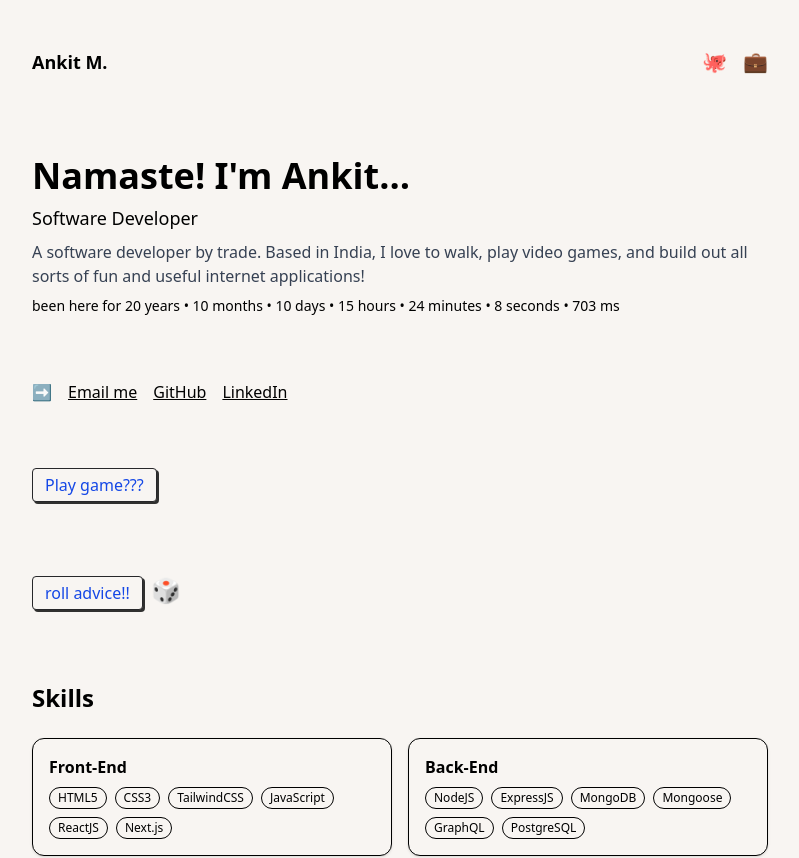
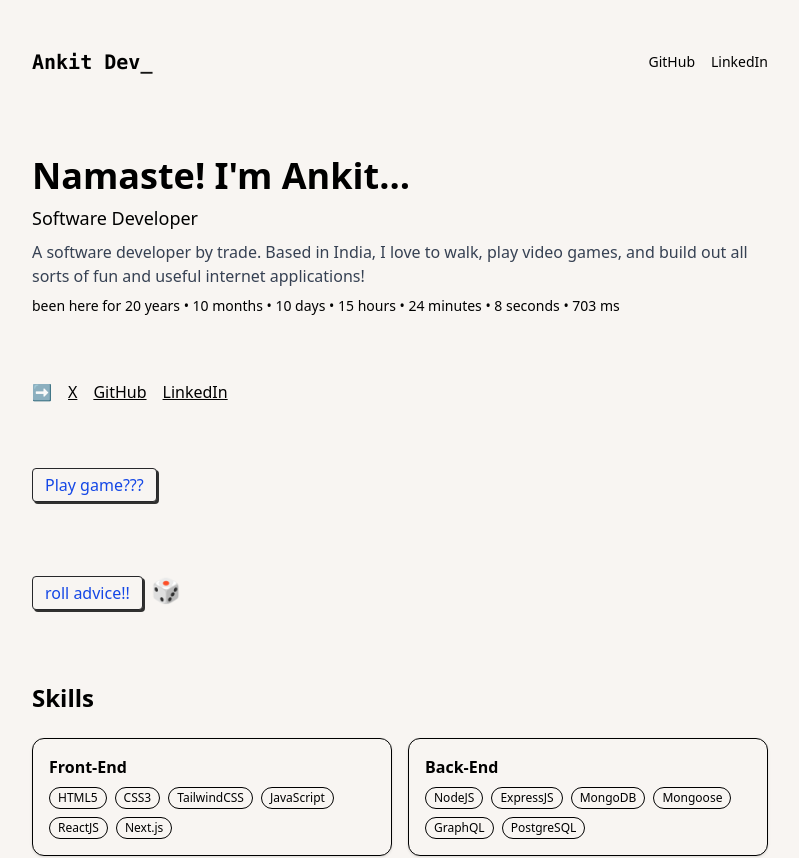
Before and after one commit to Mehta0007/Portfolio_New, a Next.js app: page / in a window 1280 px wide. Shown: the top 858 px of the page, without its empty margins (240-1039 px from the left). Built offline with nearby package versions, Linux system fonts and the light colour scheme.

Commit message:
links correction

```diff
--- a/src/components/Footer.tsx
+++ b/src/components/Footer.tsx
@@ -3,7 +3,7 @@ export default function Footer() {
     <footer className="text-center py-8 text-sm text-gray-600">
       By{" "}
       <a
-        href="https://www.smoljames.com"
+        href="/"
         target="_blank"
         className="underline"
       >
--- a/src/components/Header.tsx
+++ b/src/components/Header.tsx
@@ -1,14 +1,64 @@
+"use client";
+
+import { useEffect, useState } from "react";
+
+const rotatingWords = ["Mehta", "Developer", "Full-Stack", "Problem-Solver", "Human"];
+
 export default function Header() {
+  const [wordIndex, setWordIndex] = useState(0);
+  const [charIndex, setCharIndex] = useState(0);
+  const [direction, setDirection] = useState<"forward" | "backward">("forward");
+
+  const currentWord = rotatingWords[wordIndex];
+
+  useEffect(() => {
+    const interval = setInterval(() => {
+      setCharIndex((i) => {
+        if (direction === "forward") {
+          if (i === currentWord.length) {
+            setDirection("backward");
+            return i - 1;
+          }
+          return i + 1;
+        } else {
+          if (i === 0) {
+            setDirection("forward");
+            setWordIndex((w) => (w + 1) % rotatingWords.length);
+            return 0;
+          }
+          return i - 1;
+        }
+      });
+    }, 220);
+
+    return () => clearInterval(interval);
+  }, [currentWord, direction]);
+
   return (
-    <header className="flex justify-between items-center py-4">
-      <a href="/" className="text-lg font-semibold">
-        Ankit M.
-      </a>
+    <header className="flex items-center justify-between py-4">
+      <h1 className="font-mono text-xl font-semibold">
+        Ankit{" "}
+        <span className="text-black">
+          {currentWord.slice(0, charIndex)}
+        </span>
+        <span className="animate-pulse">_</span>
+      </h1>
 
-      <nav className="flex gap-4 text-xl">
-        <a href="https://github.com/Mehta0007" target="_blank">🐙</a>
-        <a href="https://www.linkedin.com/in/ankit-mehta-7340b034a/" target="_blank">
-          💼
+      <nav className="flex gap-4 text-sm">
+        <a
+          href="https://github.com/Mehta0007"
+          target="_blank"
+          className="hover:opacity-70 transition-opacity"
+        >
+          GitHub
+        </a>
+
+        <a
+          href="https://www.linkedin.com/in/ankit-mehta-7340b034a/"
+          target="_blank"
+          className="hover:opacity-70 transition-opacity"
+        >
+          LinkedIn
         </a>
       </nav>
     </header>
--- a/src/components/LinksBar.tsx
+++ b/src/components/LinksBar.tsx
@@ -3,8 +3,8 @@ export default function LinksBar() {
     <div className="flex gap-4 items-center">
       <span>➡️</span>
 
-      <a href="mailto:jamesmca@live.com" className="underline">
-        Email me
+      <a href="https://x.com/MehtaAnkit07" className="underline">
+        X
       </a>
 
       <a href="https://github.com/Mehta0007" target="_blank" className="underline">
```
